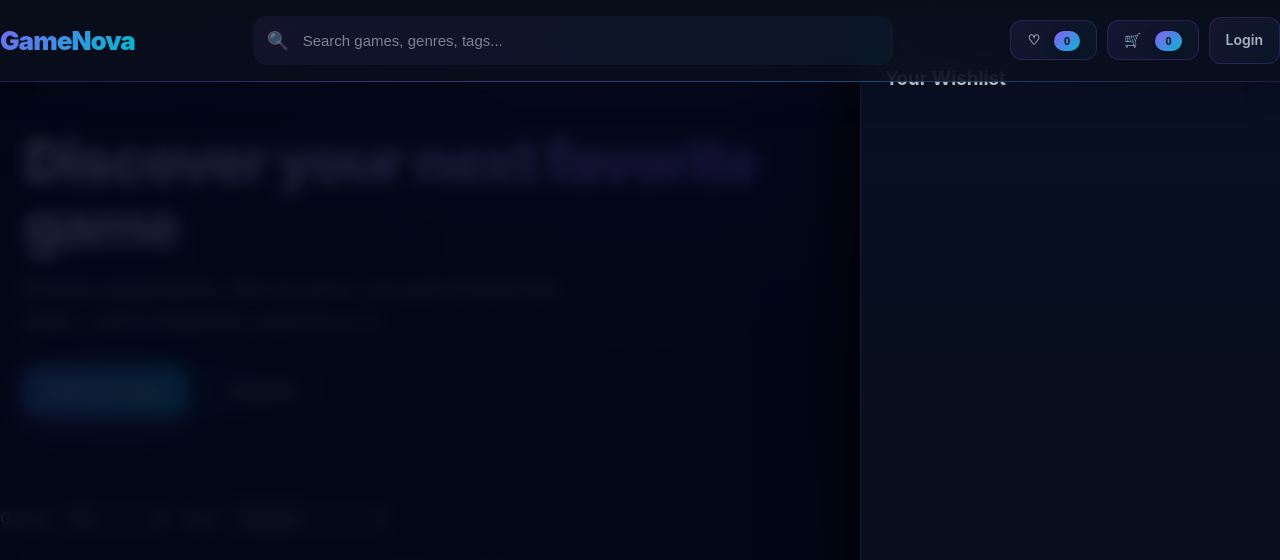
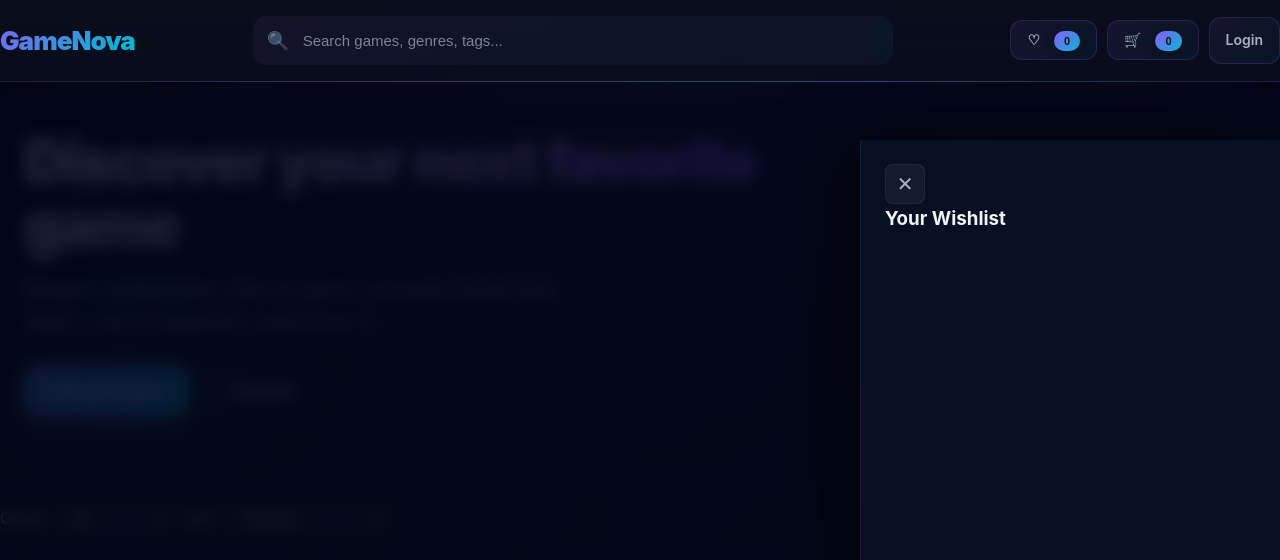
Before and after one commit to Basem-Atiye/Games-Store, a plain HTML site: page index.html in a window 1280 px wide. Both pictures are taken after a click on the button "Wishlist". Shown: the top 560 px of the page. Drawn offline with nearby package versions, Linux system fonts and the light colour scheme.

Commit message:
css drawre panel fixing

```diff
--- a/css/modals+overlays.css
+++ b/css/modals+overlays.css
@@ -16,6 +16,9 @@
 .modal[aria-hidden="false"] {
     display: flex;
 }
+ .drawer-panel{
+    margin-top: 140px;
+ }
 
 .modal-panel {
     background: linear-gradient(135deg, rgba(15, 23, 36, 0.95) 0%, rgba(10, 14, 26, 0.98) 100%);
```
